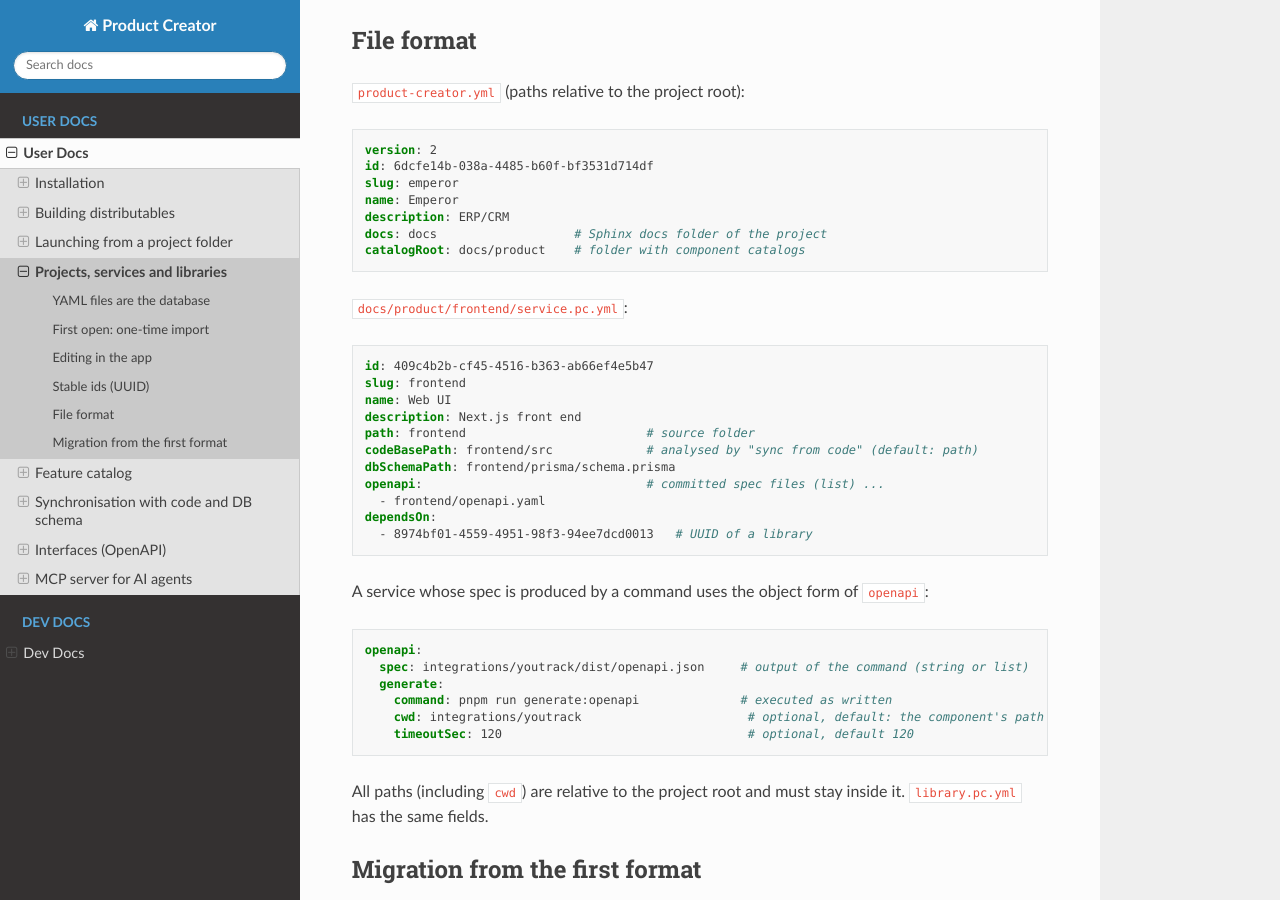
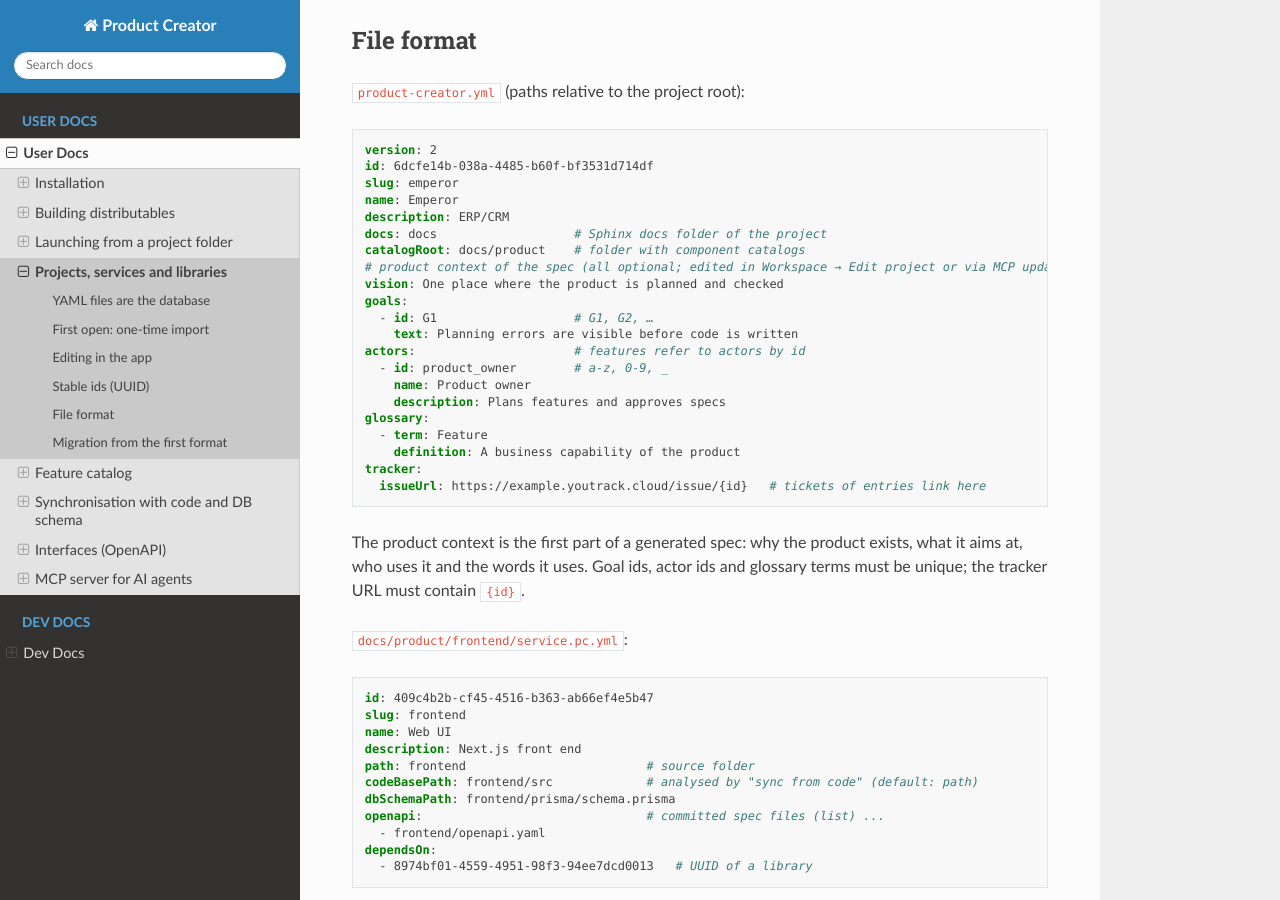
Before and after one commit to atai/product-creator, a Sphinx documentation site: the page built from docs/source/user-guide/projects-and-services.rst, in a window 1280 px wide and 900 px high, scrolled down 1985 px. Built offline with Sphinx 7.4.7 and the Read the Docs theme 3.1.0, drawn with Linux system fonts in a browser that asks for light colours.

Commit message:
Enhance data model and MCP documentation with product context and API updates
- Updated data model documentation to include new fields for product context, such as vision, goals, actors, glossary, and tracker.
- Enhanced MCP documentation with details on new API endpoints for applying plans and updating project contexts.
- Improved descriptions for workflows and business objects to include lifecycle states and ticket tracking.
- Clarified the handling of YAML schemas and catalog repositories to ensure consistency in data management.
- Updated related documentation to reflect changes in feature specifications and API interactions.

```diff
--- a/docs/source/developer-guide/mcp.rst
+++ b/docs/source/developer-guide/mcp.rst
@@ -63,7 +63,11 @@ Plan-check tools (``validate_catalog``, ``validate_plan``, ``impact_of_change``,
 ``get_object``) call ``/api/validation``, ``/api/validate-plan``, ``/api/impact``, ``/api/duplicates``.
 ``projectView`` maps component ids to slugs and files to project-relative paths. A rejected write
 returns the error text plus the ``issues`` of the 400 response. ``get_schema`` returns the schemas from
-``@pc/core/validation/schemas`` directly (no HTTP call).
+``@pc/core/validation/schemas`` directly (no HTTP call). ``apply_plan`` calls ``/api/apply-plan``; ``get_project`` reads the
+project model and ``update_project`` calls ``updateProject`` of ``@pc/core/project/model`` directly. The
+desktop host re-reads the YAML model on every ``projects()`` call, so an agent sees its own writes at
+once. ``WRITE_TOOLS`` lists the write tools; read-only sessions get them named in the server
+instructions.
 
 To add a tool: call ``define`` (mark ``write: true`` if it changes anything), keep the output compact,
 add a case to ``packages/mcp/test/server.test.ts`` and a row to the User Docs table.
--- a/docs/source/user-guide/projects-and-services.rst
+++ b/docs/source/user-guide/projects-and-services.rst
@@ -98,6 +98,24 @@ File format
    description: ERP/CRM
    docs: docs                   # Sphinx docs folder of the project
    catalogRoot: docs/product    # folder with component catalogs
+   # product context of the spec (all optional; edited in Workspace → Edit project or via MCP update_project)
+   vision: One place where the product is planned and checked
+   goals:
+     - id: G1                   # G1, G2, …
+       text: Planning errors are visible before code is written
+   actors:                      # features refer to actors by id
+     - id: product_owner        # a-z, 0-9, _
+       name: Product owner
+       description: Plans features and approves specs
+   glossary:
+     - term: Feature
+       definition: A business capability of the product
+   tracker:
+     issueUrl: https://example.youtrack.cloud/issue/{id}   # tickets of entries link here
+
+The product context is the first part of a generated spec: why the product exists, what it aims at,
+who uses it and the words it uses. Goal ids, actor ids and glossary terms must be unique; the tracker
+URL must contain ``{id}``.
 
 ``docs/product/frontend/service.pc.yml``:
 
```
Also changed, not shown: docs/source/developer-guide/data-model.rst (+13 -2 lines), docs/source/user-guide/catalog.rst (+10 -1 lines), docs/source/user-guide/mcp.rst (+13 -1 lines).
